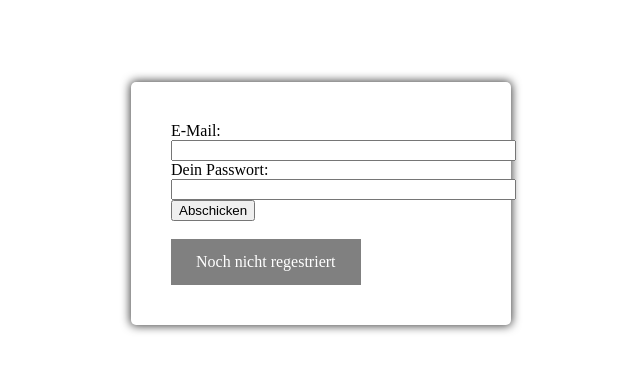
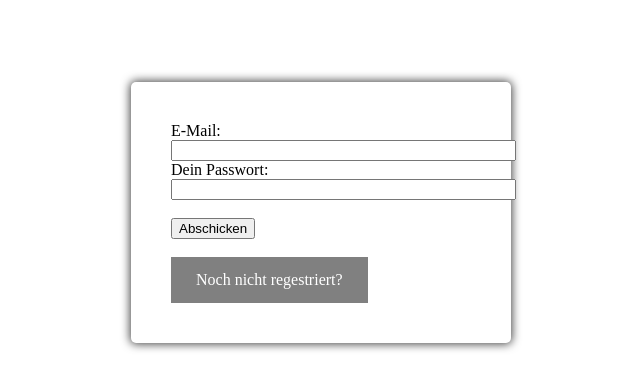
Before and after one commit to Yanhag/itech01, a PHP site: page /index.php in a window 1280 px wide. Shown: the part 176-566 px from the top of the page, without its empty margins (359-999 px from the left). Run offline with PHP 8.4, Linux system fonts and the light colour scheme.

Commit message:
Adjusted index and register

```diff
--- a/index.php
+++ b/index.php
@@ -47,11 +47,11 @@ if(isset($errorMessage)) {
         <label>E-Mail:</label>
         <input type="email" size="40" maxlength="250" name="email">
         <label>Dein Passwort:</label>
-        <input type="password" size="40"  maxlength="250" name="passwort">
+        <input type="password" size="40"  maxlength="250" name="passwort"> <br><br>
         <input type="submit" value="Abschicken">
     </form>
     <br>
-    <a href="register.php">Noch nicht regestriert</a>
+    <a href="register.php">Noch nicht regestriert?</a>
 </div>
 </body>
 </html>
--- a/register.php
+++ b/register.php
@@ -76,7 +76,7 @@ if($showFormular) {
         <input type="submit" value="Abschicken">
     </form>
     <br>
-    <a href="index.php">Zum login</a>
+    <a href="index.php">Zum Login</a>
 </div>
 
 <?php
```
